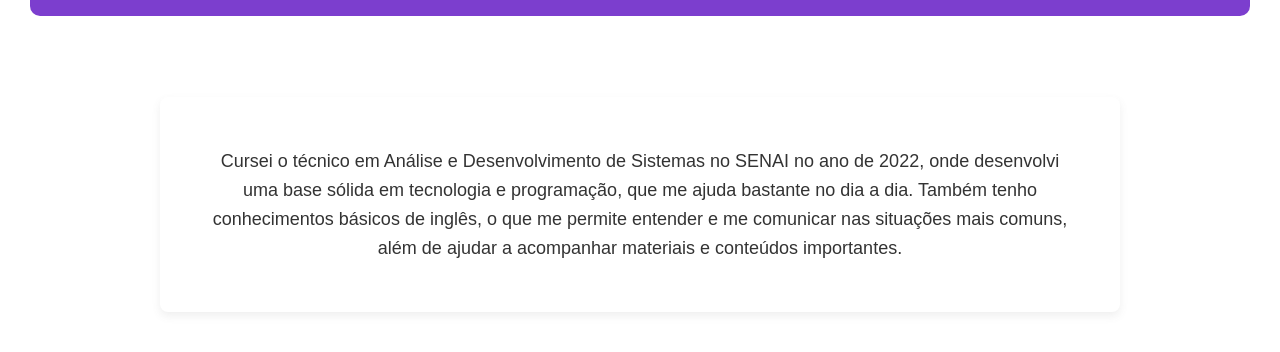
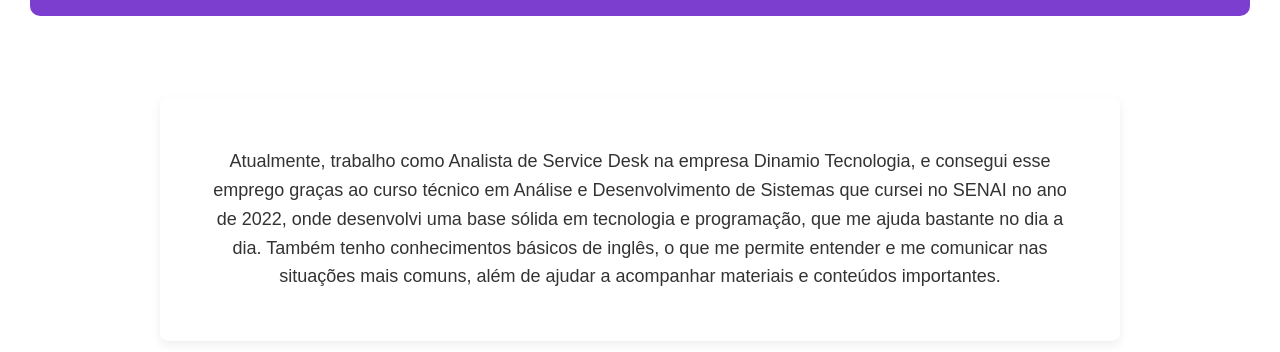
Before and after one commit to giiselebs/portfolio, a plain HTML site: page formacao.html in a window 1280 px wide. Shown: the part 232-584 px from the top of the page. Drawn offline with Linux system fonts and the light colour scheme.

Commit message:
Update formacao.html

```diff
--- a/formacao.html
+++ b/formacao.html
@@ -22,9 +22,7 @@
     <br><br>
     <section class="principal">
         <p>
-            Cursei o técnico em Análise e Desenvolvimento de Sistemas no SENAI no ano de 2022,
-            onde desenvolvi uma base sólida em tecnologia e programação, que me ajuda bastante no dia a dia.
-            Também tenho conhecimentos básicos de inglês, o que me permite entender e me comunicar nas situações mais comuns,
+            Atualmente, trabalho como Analista de Service Desk na empresa Dinamio Tecnologia, e consegui esse emprego graças ao curso técnico em Análise e Desenvolvimento de Sistemas que cursei no SENAI no ano de 2022, onde desenvolvi uma base sólida em tecnologia e programação, que me ajuda bastante no dia a dia. Também tenho conhecimentos básicos de inglês, o que me permite entender e me comunicar nas situações mais comuns,
             além de ajudar a acompanhar materiais e conteúdos importantes.
         </p>
     </section>
```
